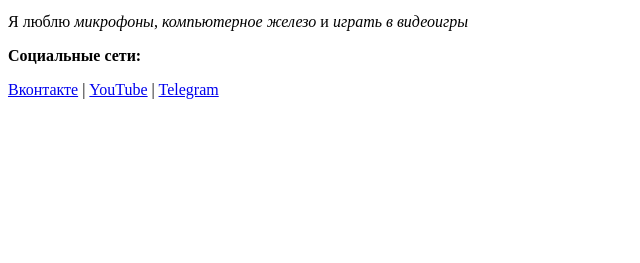
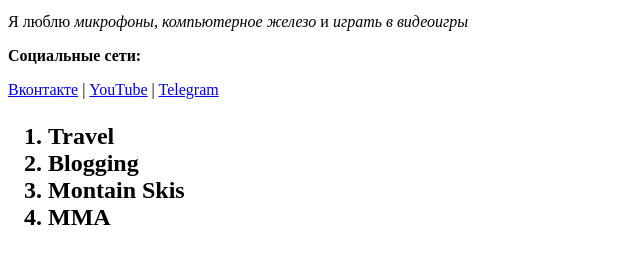
Before and after one commit to Arimeau/Return-to-frontend, a plain HTML site: page Return in frontend/resume.html in a window 1280 px wide. Shown: the part 377-640 px from the top of the page, without its empty margins (0-640 px from the left). Drawn offline with Linux system fonts and the light colour scheme.

Commit message:
Add files via upload

```diff
--- a/Return in frontend/resume.html
+++ b/Return in frontend/resume.html
@@ -28,5 +28,13 @@
         <a href="https://t.me/proskifcha" target="_blank">Telegram</a>
     </p>
 
+    <h2>
+        <ol>
+            <li>Travel</li>
+            <li>Blogging</li>
+            <li>Montain Skis</li>
+            <li>MMA</li>
+        </ol>
+    </h2>
 </body>
 </html>
```
Also changed, not shown: Return in frontend/lists.html (+9 -0 lines).
